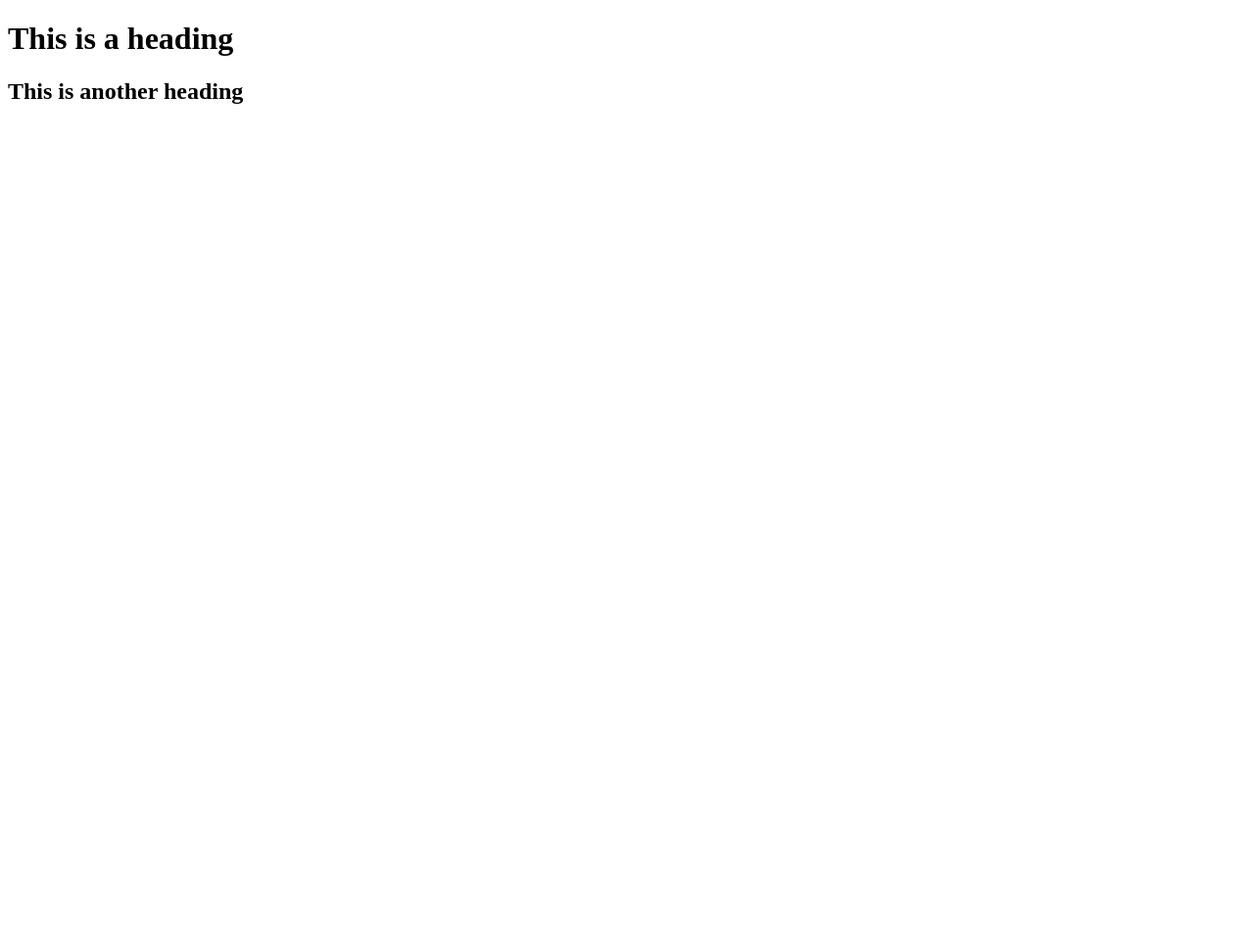
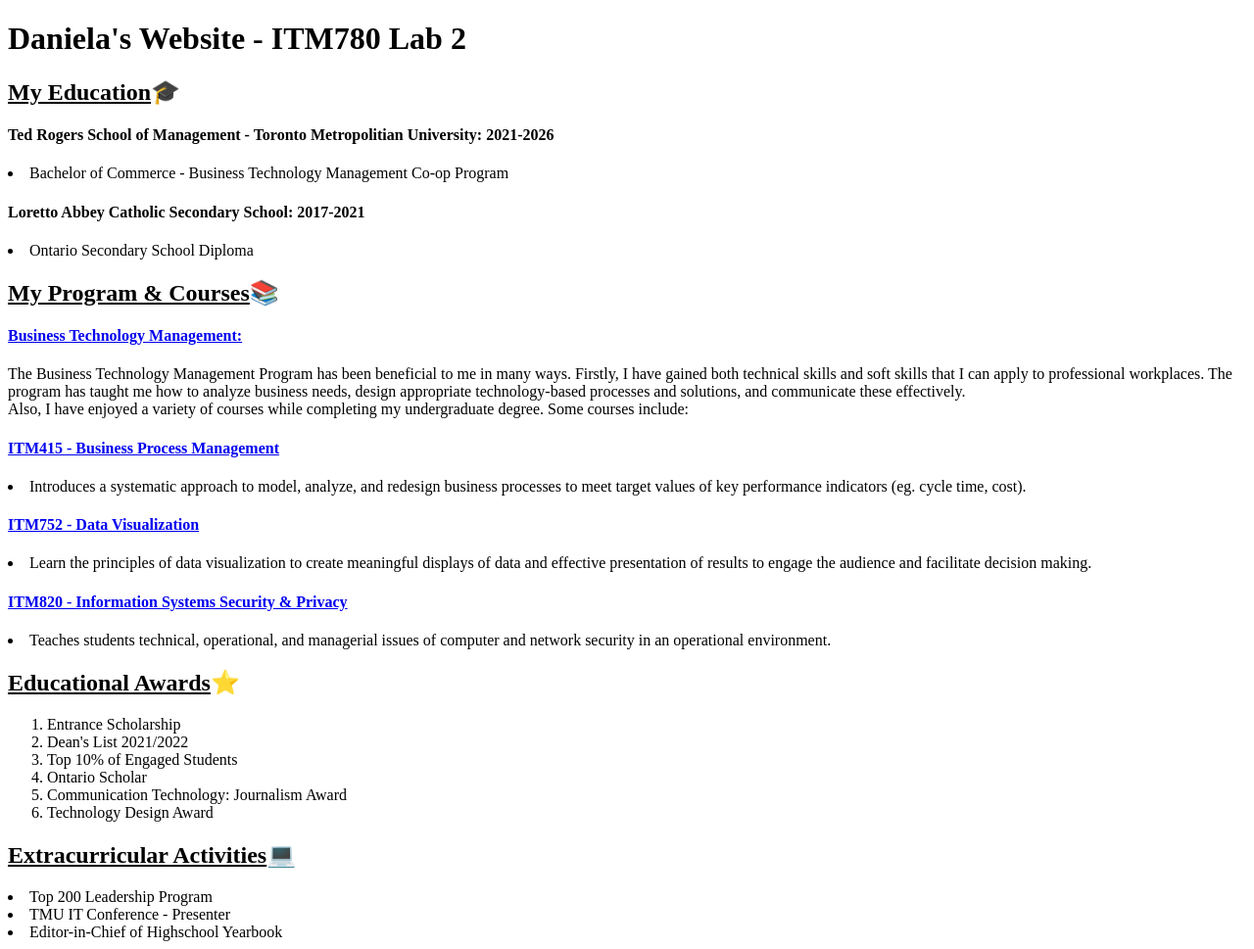
Before and after one commit to dleooo/dleooo.github.io, a plain HTML site: page index.html in a window 1280 px wide. Shown: the whole page at 98% size. Before the commit the page ends 800 px from the top, so only its background shows below. Drawn offline with Linux system fonts and the light colour scheme.

Commit message:
Update index.html

```diff
--- a/index.html
+++ b/index.html
@@ -5,9 +5,40 @@
     </head>
 
     <body>
-<h1> This is a heading</h1>
-<h2> This is another heading</h2>
+        <h1>Daniela's Website - ITM780 Lab 2</h1>
+<h2><u>My Education</u>🎓</h2>
+
+<h4>Ted Rogers School of Management - Toronto Metropolitian University: 2021-2026</h4>
+<li>Bachelor of Commerce - Business Technology Management Co-op Program</li>
+<h4>Loretto Abbey Catholic Secondary School: 2017-2021</h4>
+<li>Ontario Secondary School Diploma</li>
+
+<h2><u>My Program & Courses</u>📚</h2>
+<h4><a href="https://www.torontomu.ca/programs/undergraduate/business-technology-management/">Business Technology Management:</a></h4>
+The Business Technology Management Program has been beneficial to me in many ways. Firstly, I have gained both technical skills and soft skills that I can apply to professional workplaces. The program has taught me how to analyze business needs, design appropriate technology-based processes and solutions, and communicate these effectively.
+<br>Also, I have enjoyed a variety of courses while completing my undergraduate degree. Some courses include:
+<h4><a href="https://www.torontomu.ca/calendar/2024-2025/courses/information-technology-management/ITM/415/">ITM415 - Business Process Management</a></h4>
+    <li>Introduces a systematic approach to model, analyze, and redesign business processes to meet target values of key performance indicators (eg. cycle time, cost).</li>
+<h4><a href="https://www.torontomu.ca/calendar/2024-2025/courses/information-technology-management/ITM/752/">ITM752 - Data Visualization</a></h4>
+    <li>Learn the principles of data visualization to create meaningful displays of data and effective presentation of results to engage the audience and facilitate decision making.</li>
+<h4><a href="https://www.torontomu.ca/calendar/2024-2025/courses/information-technology-management/ITM/820/">ITM820 - Information Systems Security & Privacy</a></h4>
+    <li>Teaches students technical, operational, and managerial issues of computer and network security in an operational environment.</li>
 
 
-    </body>
+<h2><u>Educational Awards</u>⭐️</h2>
+<ol>
+    <li>Entrance Scholarship</li>
+    <li>Dean's List 2021/2022</li>
+    <li>Top 10% of Engaged Students</li>
+    <li>Ontario Scholar</li>
+    <li>Communication Technology: Journalism Award</li>
+    <li>Technology Design Award</li>
+</ol>
+
+<h2><u>Extracurricular Activities</u>💻</h2>
+    <li>Top 200 Leadership Program</li>
+    <li>TMU IT Conference - Presenter</li>
+    <li>Editor-in-Chief of Highschool Yearbook</li>
+
+</body>
 </html>
```
